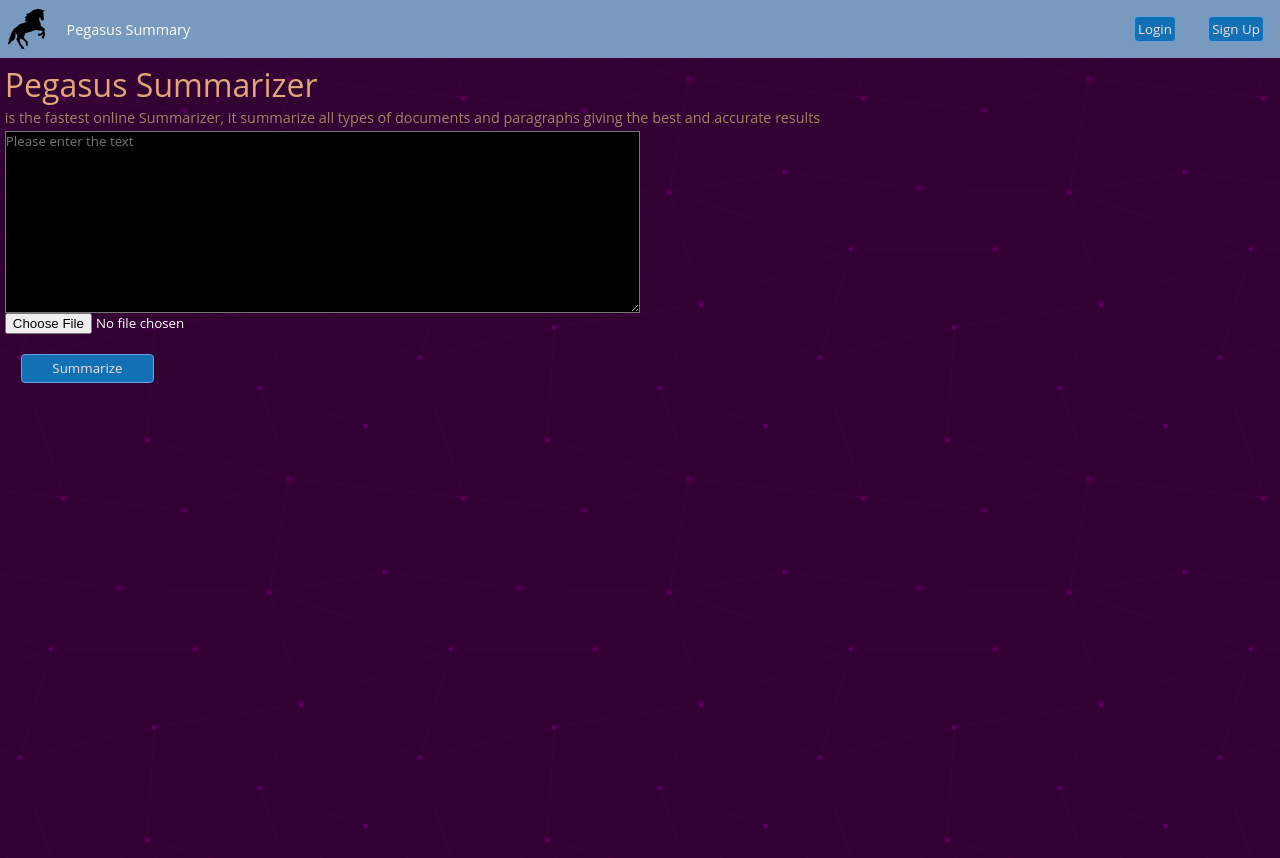
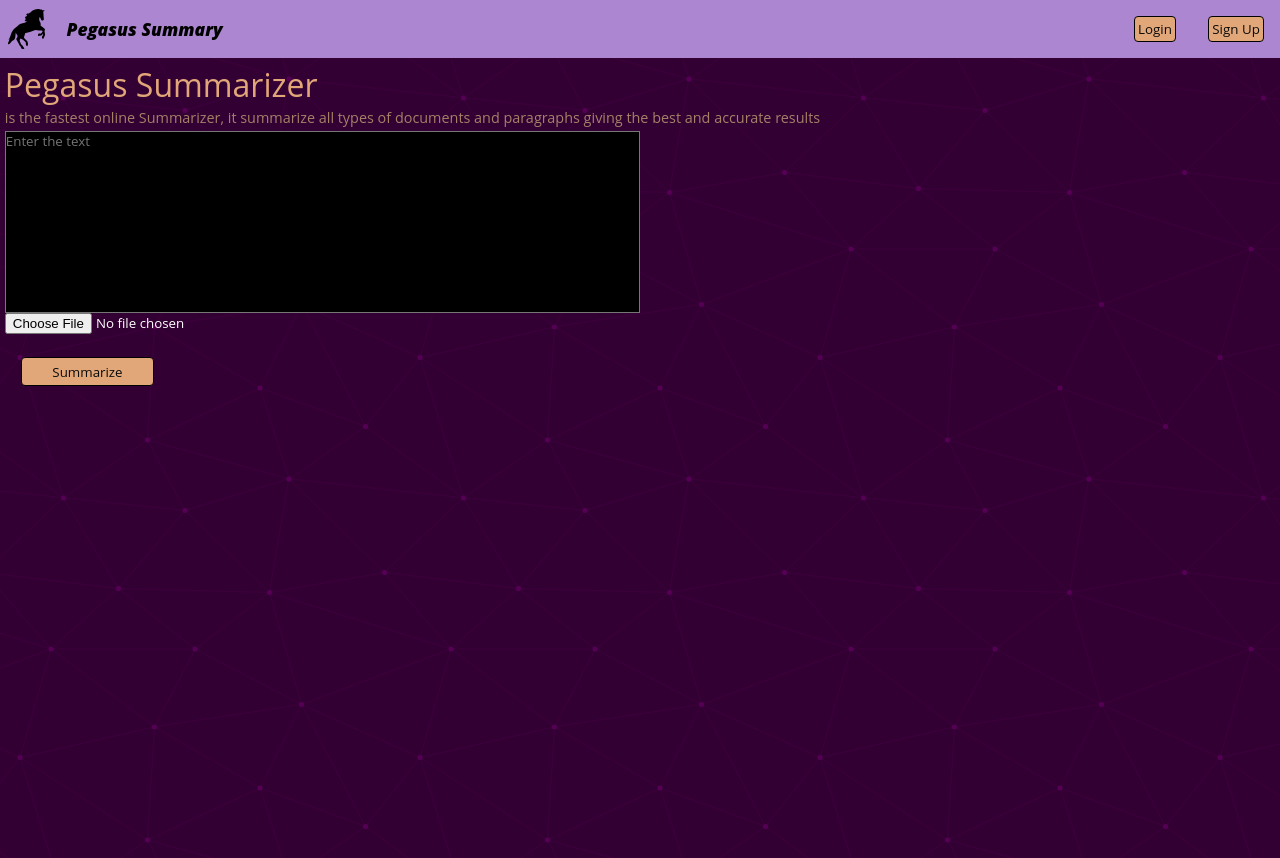
Before and after one commit to ibrahim-elsawy/webSUM, a React (Create React App) app: page /main in a window 1280 px wide. Built offline with nearby package versions, Linux system fonts and the light colour scheme.

Commit message:
added results summary

```diff
--- a/package.json
+++ b/package.json
@@ -17,6 +17,7 @@
     "react-dom": "^17.0.2",
     "react-router-dom": "^5.2.0",
     "react-scripts": "^4.0.3",
+    "react-toastify": "^7.0.4",
     "styled-components": "^5.3.0",
     "typescript": "^4.3.5",
     "web-vitals": "^1.1.2"
--- a/src/App.tsx
+++ b/src/App.tsx
@@ -2,13 +2,16 @@ import React from 'react';
 import { Main } from './components/body/indexBody';
 import { NavBar } from './components/navBar/indexNav';
 import Global from "./styles/global";
-import { Route, Redirect, Switch, BrowserRouter, useHistory } from "react-router-dom";
+import { Route, Redirect, Switch, useHistory } from "react-router-dom";
 import { Signup } from './components/navBar/signup';
 import { Login } from './components/navBar/login';
+import "react-toastify/dist/ReactToastify.css";
+import { ToastContainer } from 'react-toastify';
 
 const App: React.FC = () => {
   return (
   <>
+    <ToastContainer />
     <Global />
     <NavBar History={useHistory()}></NavBar>
       <Switch>
--- a/src/components/body/indexBody.tsx
+++ b/src/components/body/indexBody.tsx
@@ -1,8 +1,48 @@
-import React from "react";
+import React, {useState} from "react";
+import { toast } from "react-toastify";
+import { fileProcess, stringProcess } from "../../services/processService";
 import { Background, Button, Input, Text, TextInput, Upload, Wrapper } from "./stylesBody";
 
 
 export const Main: React.FC = () => {
+	const [textString, updateText] = useState();
+	const [textFile, updateFile] = useState<any>();
+	const [result, updateResult] = useState<any>();
+
+	const textChange = (c: any) => {
+		updateText(c.target.value);
+	};
+	const fileChange = (c: any) => {
+		updateFile(c.target.files[0]);
+	};
+	const onSumbit = async() => {
+		if (textFile != null)
+		{
+			//call server
+			const formData = new FormData();
+			formData.append("file", textFile);
+			const res = await fileProcess(formData);
+			updateFile(res);
+			console.log(res);
+		}
+		else if (textString != null)
+		{
+			//call server
+			const textData = new FormData();
+			textData.append("text", textString?textString:textFile);
+			const res = await stringProcess(textData);
+			updateResult(res);
+			console.log(res);
+		}
+		else
+		{
+			console.log("empty");
+			toast.error('Empty Input !', {
+				position: "top-center", autoClose: 5000, hideProgressBar: false,
+				closeOnClick: true, pauseOnHover: true, draggable: true, progress: undefined, });
+		}
+
+	};
 	return (
 		<Background>
 			<Text color="#e2a779" fontSize="2em">Pegasus Summarizer</Text>
@@ -10,11 +50,14 @@ export const Main: React.FC = () => {
 			<Text color="#a48167">is the fastest online Summarizer, it summarize all types of documents and paragraphs giving the best and accurate results</Text>
 			<Upload>
 				<Wrapper>
-					<TextInput></TextInput>
-					<Input></Input>
+					<TextInput onChange = {textChange} placeholder='Enter the text '></TextInput>
+					<Input onChange={fileChange}></Input>
 				</Wrapper>
 			</Upload>
-			<Button>Summarize</Button>
+			<Wrapper>
+				<Button onClick={onSumbit}>Summarize </Button>
+				{result && (<TextInput border="none" readOnly="none"></TextInput>)}
+			</Wrapper>
 		</Background>
 	)
 }
--- a/src/components/body/stylesBody.tsx
+++ b/src/components/body/stylesBody.tsx
@@ -1,8 +1,12 @@
 import styled from "styled-components";
 import { PageText as BodyText} from "../../styles/pageText";
 import { PageItemWrapper as BodyWrapper} from "../../styles/itemWrapper";
-
-
+//props for textarea
+interface Props {
+	placeholder: string;
+	border: string;
+	resize: string;
+}
 export const Background = styled.div`
 	height: 100vh;
 	padding: .3em;
@@ -21,13 +25,16 @@ export const Input = styled.input.attrs({
 	background-color: transparent;
 	color:white;
 	`
-export const TextInput = styled.textarea.attrs({
+export const TextInput = styled.textarea.attrs(props => ({
 	type: 'input',
-	placeholder: 'Please enter the text',
+	placeholder: props.placeholder ? props.placeholder : '',
+	readOnly: props.readOnly ? props.readOnly : '',
 	rows:10
-})`
+}))`
 	background-color: black;
 	color: #d3c7c7;
+	border: ${(props:Props) => props.border ? props.border : ''};
+	resize: ${(props:Props) => props.resize ? props.resize : 'none'};
 `
 export const Wrapper = styled(BodyWrapper)`
 	display:flex;
@@ -47,12 +54,12 @@ export const Button = styled.button`
 	margin: 1rem;
 	width: 10em;
 	padding: .3rem;
-	background-color: #1271b5;
+	background-color: #e2a779;
 	border:0;
 	border-radius: .3em;
-	color: #f7e1e1;
+	color: #0a0a0a;
 	cursor:pointer;
-	border: 1px solid #66a1e4;
+	border: 1px solid #000000;
 	&:hover{
 		border:1px solid #ffffff;
 		border-radius: .4em;
--- a/src/components/navBar/indexNav.tsx
+++ b/src/components/navBar/indexNav.tsx
@@ -9,14 +9,14 @@ interface Props {
 export const NavBar: React.FC<Props> = ({History}) => {
     const onLogin = () => History.push("/login");
     const onSignup = () => History.push("/register");
-    const onMain = () => History.push("/main");
+    // const onMain = () => History.push("/main");
 
     return (
         <Container>
             <Link to="/main" style={{ textDecoration:"none" }}>
                 <Wrapper flexDirection="row" alignItems="center">
                     <Logo src={logo}></Logo>
-                    <Text color="#ffffff" >Pegasus Summary</Text>
+                    <Text color="#000000" weight={900} style="italic" fontSize="1.1em">Pegasus Summary</Text>
                 </Wrapper>
             </Link>
             <div>
--- a/src/components/navBar/stylesNav.tsx
+++ b/src/components/navBar/stylesNav.tsx
@@ -12,11 +12,14 @@ export const Container = styled.div`
 	justify-content: space-between;
 	align-items: center;
 	color: white;
-	background-color: #799abf;
+	/* background-color: #799abf; */
+	background-color: #ac86d0;
 	`
 
 export const Text = styled(NavText)`
 	color: ${(props) => props.color ? props.color : "#000000f"};
+	font-weight: ${(props) => props.weight ? props.weight : "none"};
+	font-style: ${(props) => props.style ? props.style : "normal"};
 	font-size: ${(props)=>props.fontSize ? props.fontSize : ".9em"};
 `
 
@@ -39,7 +42,7 @@ export const Wrapper = styled(NavItemWrapper)`
 export const Logo = styled.img`
     width: 3em;
     height: 3em;
-    border:1px solid #799abf;
+    border:1px solid transparent;
     padding: .2em .1em;
     margin-right: 1rem;
     /* cursor:pointer; */
@@ -52,12 +55,15 @@ export const Logo = styled.img`
 export const Button = styled.button`
 	margin: 1rem;
 	padding: .2rem;
-	background-color: #1271b5;
-	color: #f7e1e1;
+	/* background-color: #1271b5; */
+	background-color: #e2a779;
+	/* color: #f7e1e1; */
+	color: #0a0a0a;
 	border:0;
 	border-radius: .3em;
 	cursor:pointer;
-	border: 1px solid #66a1e4;
+	/* border: 1px solid #66a1e4; */
+	border: 1px solid #000000;
 	&:hover{
 		border:1px solid #ffffff;
 		border-radius: .4em;
--- a/src/services/httpService.ts
+++ b/src/services/httpService.ts
@@ -18,6 +18,9 @@ function setJwt(jwt:string|null, refreshToken: string|null) {
   axios.defaults.headers.common["token"] = jwt;
   axios.defaults.headers.common["refreshToken"] = refreshToken;
 }
+export interface Result{
+  sum: string;
+}
 
 // eslint-disable-next-line import/no-anonymous-default-export
 export default {
--- a/src/services/processService.ts
+++ b/src/services/processService.ts
@@ -1,4 +1,4 @@
-import http from "./httpService";
+import http, { Result } from "./httpService";
 import { apiUrl } from "../config.json";
 
 
@@ -7,13 +7,19 @@ import { apiUrl } from "../config.json";
 
 
 export function fileProcess(formData:FormData) {
-  return http.post(apiUrl + '/file', formData, {
+  return http.post<Result>(apiUrl + '/sum/file', formData, {
     headers: {
-        'content-type': 'multipart/form-data'
+      'content-type': /*'multipart/form-data'*/'application/x-www-form-urlencoded',
+      'Access-Control-Allow-Origin': true,
       }
     });
   }
 
-export function stringProcess(text:string) {
-  return http.post(apiUrl + '/text', text);
+export function stringProcess(textForm?: FormData) {
+  return http.post<Result>(apiUrl + '/sum/text', textForm, {
+    headers: {
+
+      'Acces-Control-Allow-Origin':true,
+    }
+  });
   }
--- a/src/styles/pageText.tsx
+++ b/src/styles/pageText.tsx
@@ -5,6 +5,8 @@ interface Props {
 	className?: string;
 	fontSize?: any;
 	color?: string;
+	style?: string;
+	weight?: number;
 }
 
 
```
Also changed, not shown: 1 other file (tests, documents, lock files or other folders).
